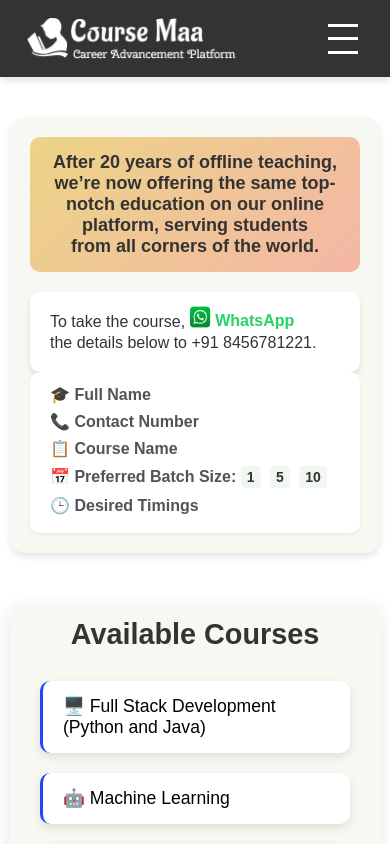
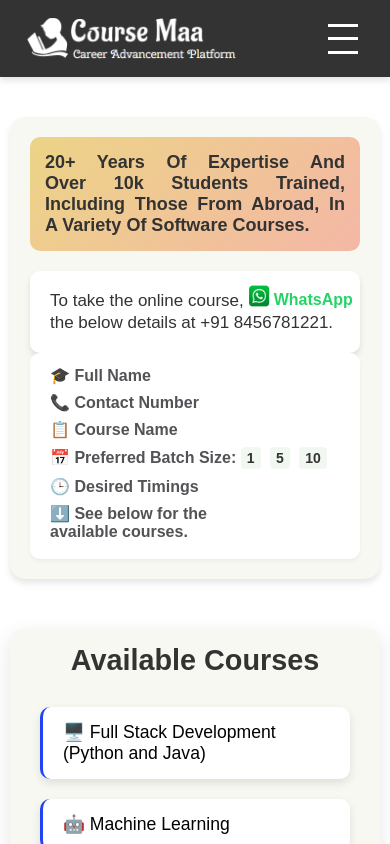
Before and after one commit to itsindrajput/codenexus, a React (Vite) app: page / in a window 390 px wide. Shown: the top 844 px of the page. Built offline with nearby package versions, Linux system fonts and the light colour scheme; a web font is replaced by a local one.

Commit message:
Making the site responsive

```diff
--- a/src/components/MobileCard.jsx
+++ b/src/components/MobileCard.jsx
@@ -7,14 +7,13 @@ const MobileCard = () => {
     <div className={styles.card}>
       <div className={styles.textBlock}>
         <p className={styles.highlightedText}>
-          After 20 years of offline teaching, we’re now offering the same
-          top-notch education on our online platform, serving students from all
-          corners of the world.
+          20+ years of expertise and over 10k students trained, including those
+          from abroad, in a variety of software courses.
         </p>
       </div>
       <div className={styles.whatsappSection}>
         <p className={styles.instruction}>
-          To take the course,
+          To take the online course,
           <span className={styles.whatsapp}>
             <img
               src={whatsappIcon}
@@ -23,7 +22,7 @@ const MobileCard = () => {
             />
             WhatsApp
           </span>
-          the details below to +91 8456781221.
+          the below details at +91 8456781221.
         </p>
       </div>
       <div className={styles.details}>
@@ -47,6 +46,9 @@ const MobileCard = () => {
         <p>
           🕒 <span>Desired Timings</span>
         </p>
+        <p>
+          ⬇️ <span>See below for the available courses.</span>
+        </p>
       </div>
     </div>
   );
--- a/src/components/MobileCard.module.css
+++ b/src/components/MobileCard.module.css
@@ -17,7 +17,9 @@
 }
 
 .highlightedText {
+  text-transform: capitalize;
   font-size: 18px;
+  text-align: justify;
   font-weight: 600;
   color: #333;
 }
@@ -31,7 +33,7 @@
 }
 
 .instruction {
-  font-size: 16px;
+  font-size: 17px;
   font-weight: 500;
   color: #333;
   margin-bottom: 15px;
```
